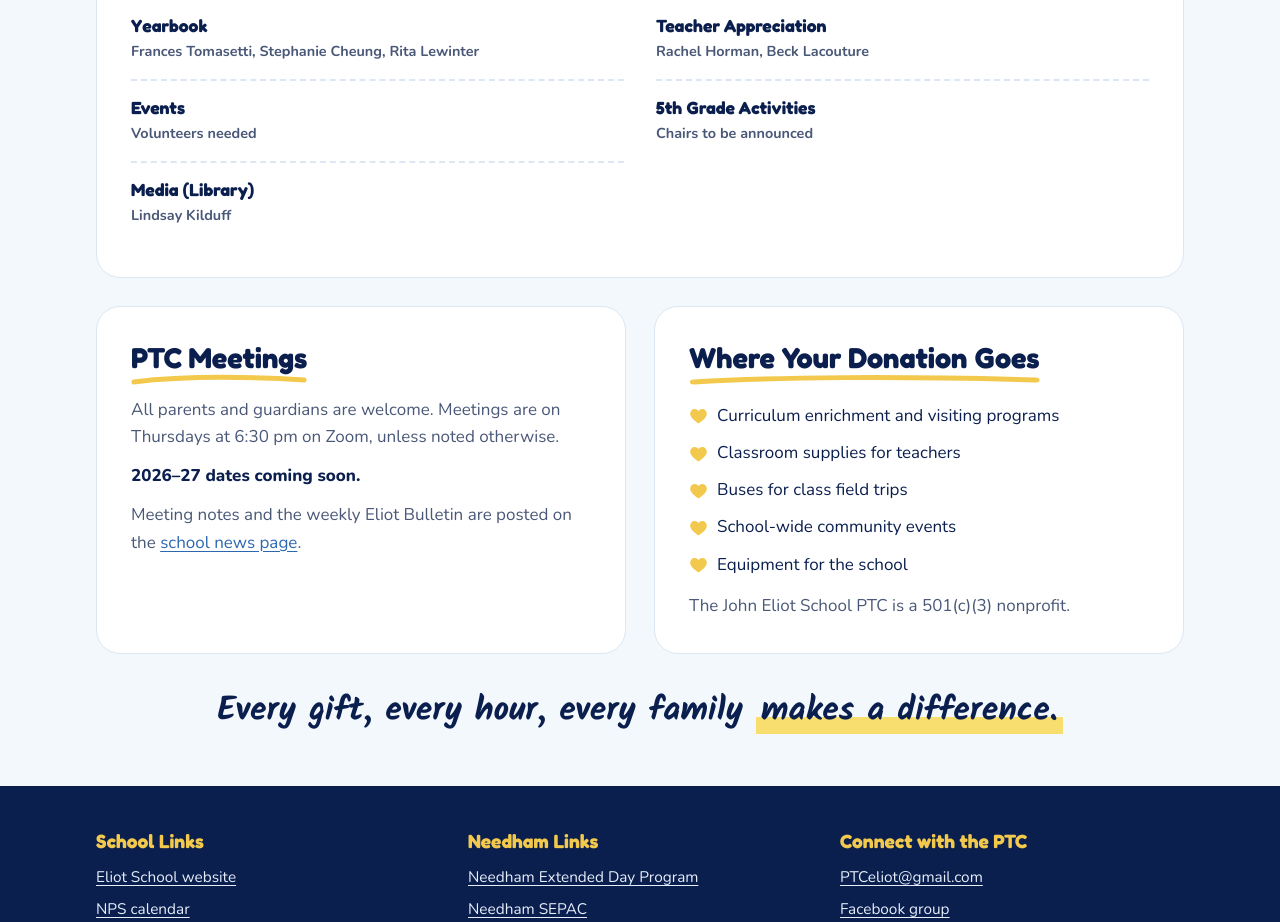
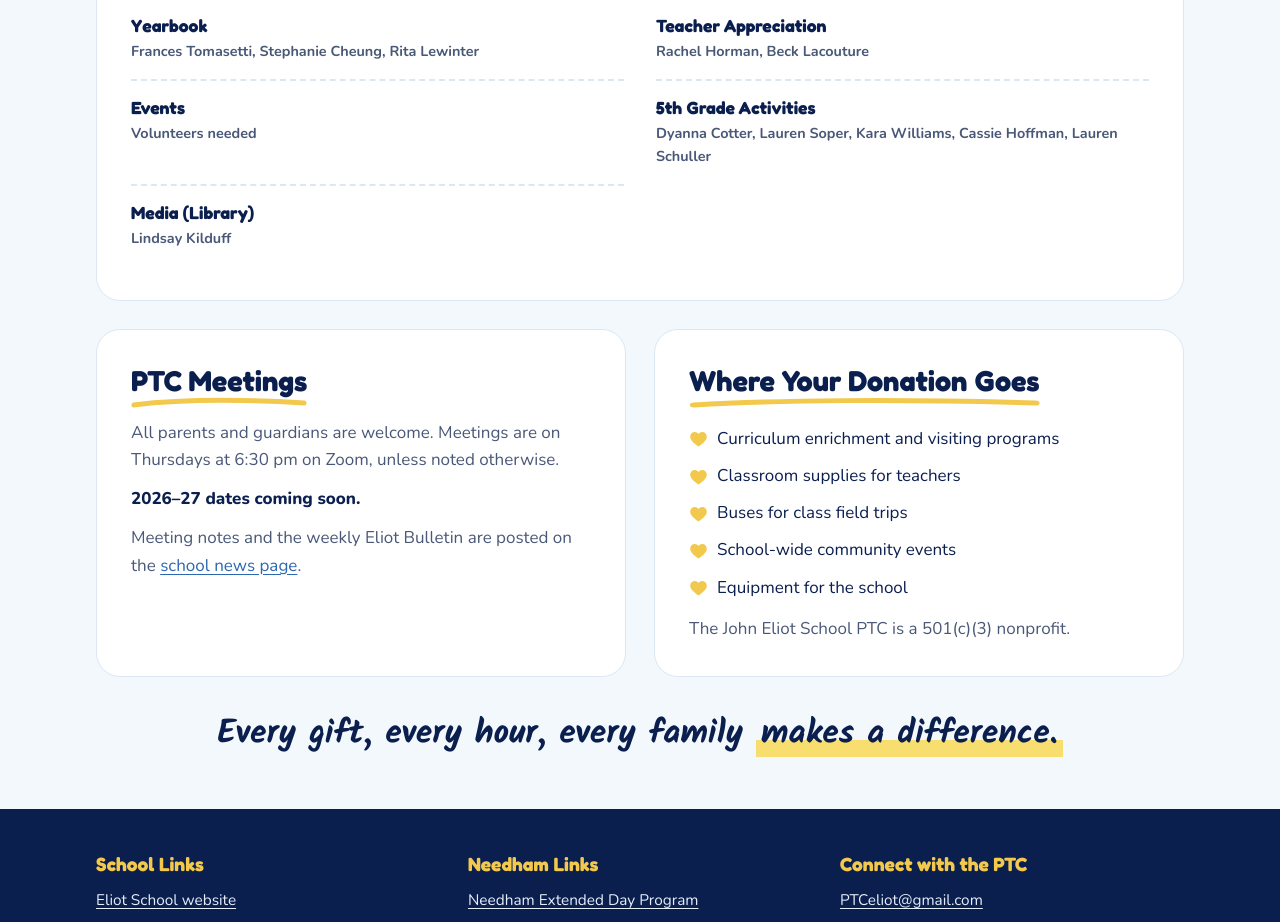
Before and after one commit to Eliot-PTC/website, a plain HTML site: page index.html in a window 1280 px wide. Shown: the part 3482-4404 px from the top of the page. Drawn offline with nearby package versions, Linux system fonts and the light colour scheme.

Commit message:
Add 5th Grade Activities committee members
Co-Authored-By: Claude Opus 5.5 <noreply@anthropic.com>
Claude-Session: https://claude.ai/code/session_01WgYhNCBwkEZYiNWejGGZoD

```diff
--- a/index.html
+++ b/index.html
@@ -336,7 +336,7 @@ footer{background:var(--footer);border-top:1px solid rgba(255,255,255,.12);paddi
       <div class="committee"><h3>Yearbook</h3><!-- <p>Plan, design, and produce the Eliot yearbook.</p> --><p class="chairs">Frances Tomasetti, Stephanie Cheung, Rita Lewinter</p></div>
       <div class="committee"><h3>Teacher Appreciation</h3><!-- <p>Thank our teachers and staff throughout the year.</p> --><p class="chairs">Rachel Horman, Beck Lacouture</p></div>
       <div class="committee"><h3>Events</h3><!-- <p>Plan Movie Night, Trunk or Treat, STEM Festival, the picnic, and more.</p> --><p class="chairs">Volunteers needed</p></div>
-      <div class="committee"><h3>5th Grade Activities</h3><!-- <p>Plan end-of-year activities and fifth grade graduation.</p> --><p class="chairs">Chairs to be announced</p></div>
+      <div class="committee"><h3>5th Grade Activities</h3><!-- <p>Plan end-of-year activities and fifth grade graduation.</p> --><p class="chairs">Dyanna Cotter, Lauren Soper, Kara Williams, Cassie Hoffman, Lauren Schuller</p></div>
       <div class="committee"><h3>Media (Library)</h3><!-- <p>Shelve and check out books during library class.</p> --><p class="chairs">Lindsay Kilduff</p></div>
     </div>
   </section>
```
